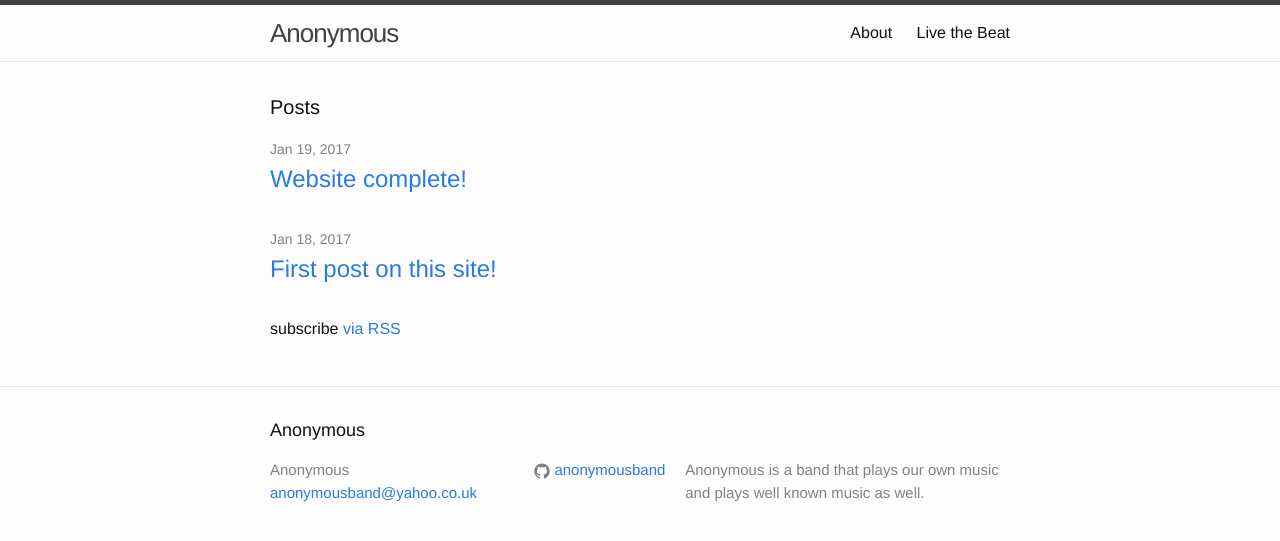
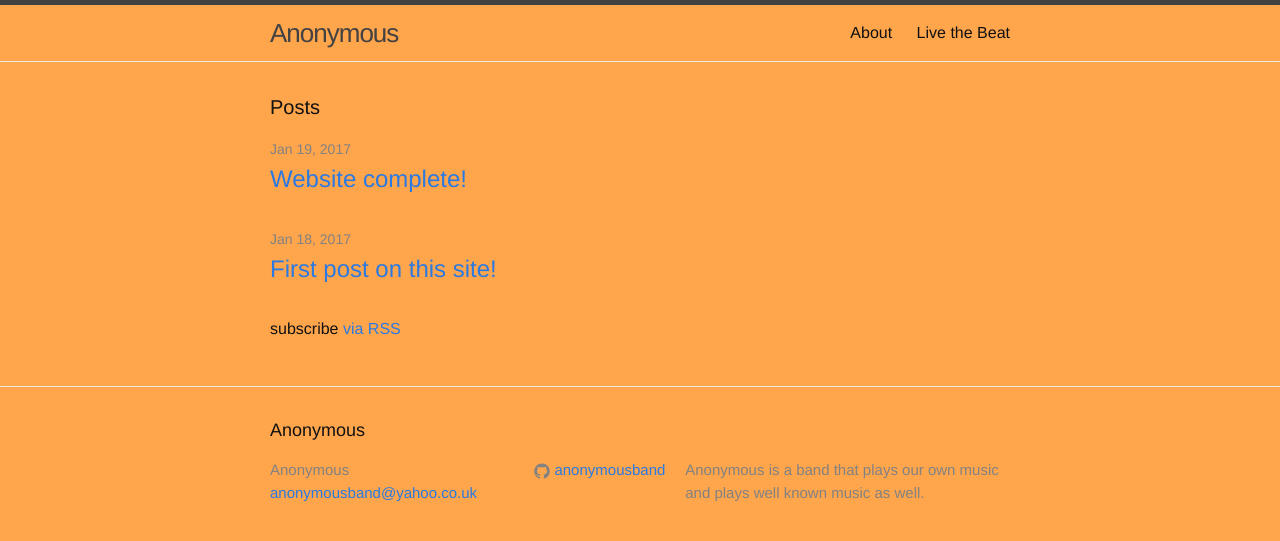
Before and after one commit to anonymousband/anonymousband.github.io, a Jekyll site: the page built from index.html, in a window 1280 px wide. Shown: the top 541 px of the page. Built offline with Jekyll 4.4.1, drawn with Linux system fonts in a browser that asks for light colours.

Commit message:
Update main.scss

```diff
--- a/css/main.scss
+++ b/css/main.scss
@@ -15,7 +15,7 @@ $base-line-height: 1.5;
 $spacing-unit:     30px;
 
 $text-color:       #111;
-$background-color: #fdfdfd;
+$background-color: #ffa54c;
 $brand-color:      #2a7ae2;
 
 $grey-color:       #828282;
```
